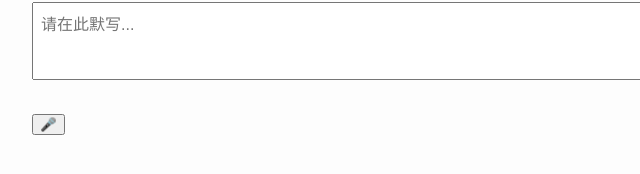
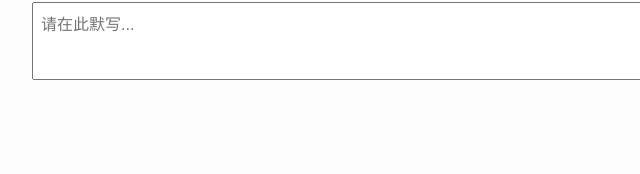
Before and after one commit to noemisuh/faith-bible-copy, a plain HTML site: page matthew012-copy.html in a window 1280 px wide. Shown: the part 796-970 px from the top of the page, 168-808 px from the left. Drawn offline with Linux system fonts and the light colour scheme.

Commit message:
Update matthew012-copy.html

```diff
--- a/matthew012-copy.html
+++ b/matthew012-copy.html
@@ -114,32 +114,3 @@
   </div>
 </body>
 </html>
-
-  <button class="mic-button" onclick="startDictation()">🎤</button>
-
-  <script>
-    function startDictation() {
-      if (window.hasOwnProperty('webkitSpeechRecognition')) {
-        const recognition = new webkitSpeechRecognition();
-        recognition.continuous = false;
-        recognition.interimResults = false;
-        recognition.lang = "zh-CN";
-        recognition.start();
-
-        recognition.onresult = function(e) {
-          const active = document.activeElement;
-          if (active && active.tagName === "TEXTAREA") {
-            active.value += e.results[0][0].transcript;
-          }
-          recognition.stop();
-        };
-
-        recognition.onerror = function(e) {
-          recognition.stop();
-        };
-      }
-    }
-  </script>
-
-</body>
-</html>
```
